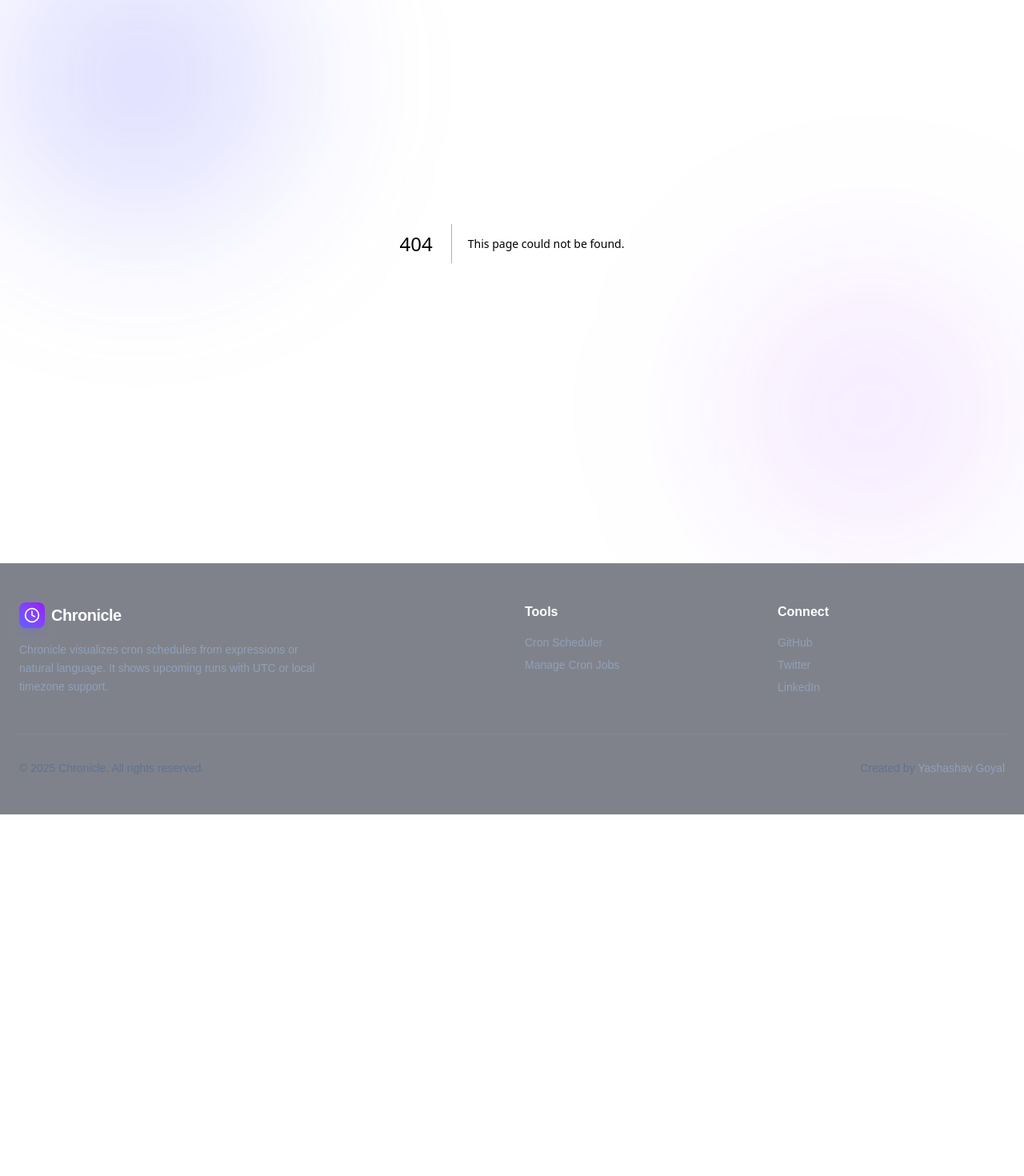
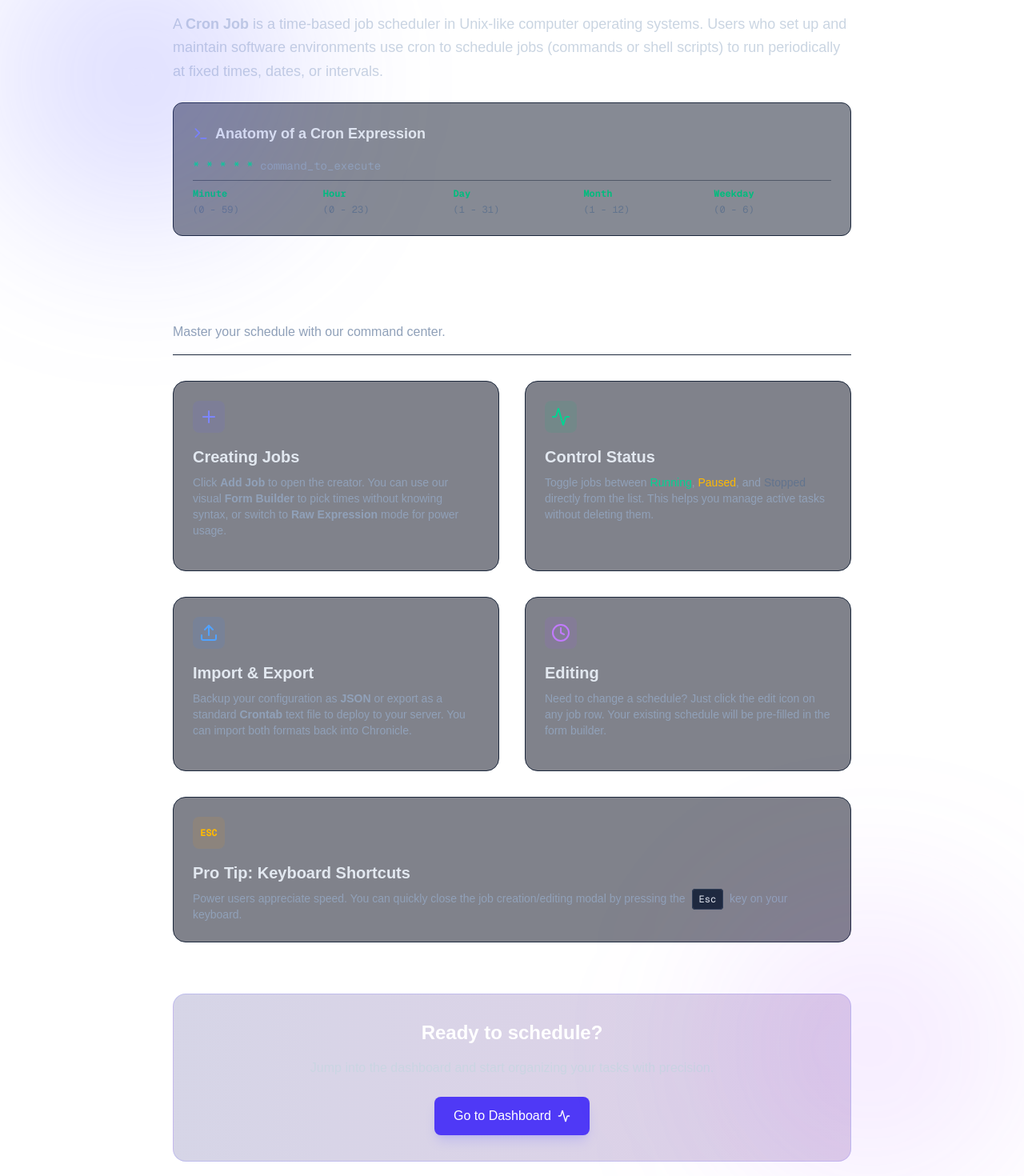
Before and after one commit to YashashavGoyal/crontab.ui, a Next.js app: page /docs in a window 1280 px wide. Before the commit this address had no page. Shown: the part 160-1630 px from the top of the page at 80% size. Before the commit the page ends 1178 px from the top, so only its background shows below. Built offline with nearby package versions, Linux system fonts and the light colour scheme.

Commit message:
Add Documentation

```diff
--- /dev/null
+++ b/app/(src)/docs/page.tsx
@@ -0,0 +1,130 @@
+"use client";
+
+import { Activity, Clock, FileJson, FileText, Upload, Plus, Terminal } from "lucide-react";
+import Link from "next/link";
+
+export default function DocsPage() {
+    return (
+        <div className="max-w-4xl mx-auto space-y-16 py-12 px-4 sm:px-6">
+
+            <section className="space-y-6">
+                <h1 className="text-4xl font-bold text-white tracking-tight">
+                    Wait, what is a <span className="text-indigo-500">Cron Job?</span>
+                </h1>
+                <p className="text-lg text-slate-300 leading-relaxed">
+                    A <strong>Cron Job</strong> is a time-based job scheduler in Unix-like computer operating systems.
+                    Users who set up and maintain software environments use cron to schedule jobs (commands or shell scripts)
+                    to run periodically at fixed times, dates, or intervals.
+                </p>
+
+                <div className="bg-slate-900/50 border border-slate-800 rounded-xl p-6">
+                    <h3 className="text-lg font-semibold text-slate-200 mb-4 flex items-center gap-2">
+                        <Terminal className="w-5 h-5 text-indigo-400" />
+                        Anatomy of a Cron Expression
+                    </h3>
+                    <div className="font-mono text-sm space-y-2">
+                        <p className="text-slate-400">
+                            <span className="text-emerald-400">* * * * *</span> command_to_execute
+                        </p>
+                        <div className="grid grid-cols-5 gap-1 sm:gap-4 text-xs text-slate-500 pt-2 border-t border-slate-800/50">
+                            <div>
+                                <span className="text-emerald-500 font-bold block mb-1">Minute</span>
+                                (0 - 59)
+                            </div>
+                            <div>
+                                <span className="text-emerald-500 font-bold block mb-1">Hour</span>
+                                (0 - 23)
+                            </div>
+                            <div>
+                                <span className="text-emerald-500 font-bold block mb-1">Day</span>
+                                (1 - 31)
+                            </div>
+                            <div>
+                                <span className="text-emerald-500 font-bold block mb-1">Month</span>
+                                (1 - 12)
+                            </div>
+                            <div>
+                                <span className="text-emerald-500 font-bold block mb-1">Weekday</span>
+                                (0 - 6)
+                            </div>
+                        </div>
+                    </div>
+                </div>
+            </section>
+
+            <section className="space-y-8">
+                <div className="border-b border-slate-800 pb-4">
+                    <h2 className="text-3xl font-bold text-white">How to use Chronicle</h2>
+                    <p className="text-slate-400 mt-2">Master your schedule with our command center.</p>
+                </div>
+
+                <div className="grid md:grid-cols-2 gap-8">
+                    <div className="bg-slate-950/50 border border-slate-800 rounded-2xl p-6 hover:border-slate-700 transition-colors">
+                        <div className="w-10 h-10 bg-indigo-500/10 rounded-lg flex items-center justify-center mb-4">
+                            <Plus className="w-6 h-6 text-indigo-400" />
+                        </div>
+                        <h3 className="text-xl font-semibold text-slate-200 mb-2">Creating Jobs</h3>
+                        <p className="text-slate-400 text-sm mb-4">
+                            Click <strong>Add Job</strong> to open the creator. You can use our visual <strong>Form Builder</strong> to pick times without knowing syntax, or switch to <strong>Raw Expression</strong> mode for power usage.
+                        </p>
+                    </div>
+
+                    <div className="bg-slate-950/50 border border-slate-800 rounded-2xl p-6 hover:border-slate-700 transition-colors">
+                        <div className="w-10 h-10 bg-emerald-500/10 rounded-lg flex items-center justify-center mb-4">
+                            <Activity className="w-6 h-6 text-emerald-400" />
+                        </div>
+                        <h3 className="text-xl font-semibold text-slate-200 mb-2">Control Status</h3>
+                        <p className="text-slate-400 text-sm mb-4">
+                            Toggle jobs between <span className="text-emerald-400">Running</span>, <span className="text-amber-400">Paused</span>, and <span className="text-slate-500">Stopped</span> directly from the list. This helps you manage active tasks without deleting them.
+                        </p>
+                    </div>
+
+                    <div className="bg-slate-950/50 border border-slate-800 rounded-2xl p-6 hover:border-slate-700 transition-colors">
+                        <div className="w-10 h-10 bg-blue-500/10 rounded-lg flex items-center justify-center mb-4">
+                            <Upload className="w-6 h-6 text-blue-400" />
+                        </div>
+                        <h3 className="text-xl font-semibold text-slate-200 mb-2">Import & Export</h3>
+                        <p className="text-slate-400 text-sm mb-4">
+                            Backup your configuration as <strong>JSON</strong> or export as a standard <strong>Crontab</strong> text file to deploy to your server. You can import both formats back into Chronicle.
+                        </p>
+                    </div>
+
+                    <div className="bg-slate-950/50 border border-slate-800 rounded-2xl p-6 hover:border-slate-700 transition-colors">
+                        <div className="w-10 h-10 bg-purple-500/10 rounded-lg flex items-center justify-center mb-4">
+                            <Clock className="w-6 h-6 text-purple-400" />
+                        </div>
+                        <h3 className="text-xl font-semibold text-slate-200 mb-2">Editing</h3>
+                        <p className="text-slate-400 text-sm mb-4">
+                            Need to change a schedule? Just click the edit icon on any job row. Your existing schedule will be pre-filled in the form builder.
+                        </p>
+                    </div>
+
+                    <div className="bg-slate-950/50 border border-slate-800 rounded-2xl p-6 hover:border-slate-700 transition-colors md:col-span-2">
+                        <div className="w-10 h-10 bg-amber-500/10 rounded-lg flex items-center justify-center mb-4">
+                            <span className="font-mono font-bold text-amber-400 text-xs">ESC</span>
+                        </div>
+                        <h3 className="text-xl font-semibold text-slate-200 mb-2">Pro Tip: Keyboard Shortcuts</h3>
+                        <p className="text-slate-400 text-sm">
+                            Power users appreciate speed. You can quickly close the job creation/editing modal by pressing the <kbd className="px-2 py-1 bg-slate-800 rounded text-slate-200 text-xs font-mono border border-slate-700 mx-1">Esc</kbd> key on your keyboard.
+                        </p>
+                    </div>
+                </div>
+            </section>
+
+            <section className="bg-gradient-to-r from-indigo-900/20 to-purple-900/20 rounded-2xl p-8 text-center border border-indigo-500/20">
+                <h2 className="text-2xl font-bold text-white mb-4">Ready to schedule?</h2>
+                <p className="text-slate-300 mb-6 max-w-lg mx-auto">
+                    Jump into the dashboard and start organizing your tasks with precision.
+                </p>
+                <Link
+                    href="/manage"
+                    className="inline-flex items-center gap-2 px-6 py-3 bg-indigo-600 hover:bg-indigo-500 text-white font-medium rounded-lg transition-all shadow-lg shadow-indigo-500/20"
+                >
+                    Go to Dashboard
+                    <Activity className="w-4 h-4" />
+                </Link>
+            </section>
+
+        </div>
+    );
+}
--- a/app/components/ui/Footer.tsx
+++ b/app/components/ui/Footer.tsx
@@ -28,6 +28,7 @@ export default function Footer() {
                         <ul className="space-y-2">
                             <FooterLink href="/">Cron Scheduler</FooterLink>
                             <FooterLink href="/manage">Manage Cron Jobs</FooterLink>
+                            <FooterLink href="/docs">Documentation</FooterLink>
                         </ul>
                     </div>
 
@@ -68,7 +69,7 @@ export default function Footer() {
                     </div>
                 </div>
 
-                {/* Bottom Bar */}
+
                 <div className="pt-8 border-t border-white/5 flex flex-col md:flex-row items-center justify-between gap-4">
                     <p className="text-slate-500 text-sm">
                         © {currentYear} Chronicle. All rights reserved.
--- a/app/components/ui/Navbar.tsx
+++ b/app/components/ui/Navbar.tsx
@@ -21,6 +21,7 @@ export default function Navbar() {
                     <div className="hidden md:flex items-center gap-8">
                         <NavLink href="/">Home</NavLink>
                         <NavLink href="/manage">Manage</NavLink>
+                        <NavLink href="/docs">Docs</NavLink>
                     </div>
 
                     <div className="flex items-center gap-4 z-50 relative">
@@ -59,6 +60,7 @@ export default function Navbar() {
                 <div className="flex flex-col gap-6">
                     <MobileNavLink href="/" onClick={() => setIsOpen(false)}>Home</MobileNavLink>
                     <MobileNavLink href="/manage" onClick={() => setIsOpen(false)}>Manage</MobileNavLink>
+                    <MobileNavLink href="/docs" onClick={() => setIsOpen(false)}>Docs</MobileNavLink>
                 </div>
 
                 <div className="mt-auto mb-12 border-t border-white/10 pt-8">
```
